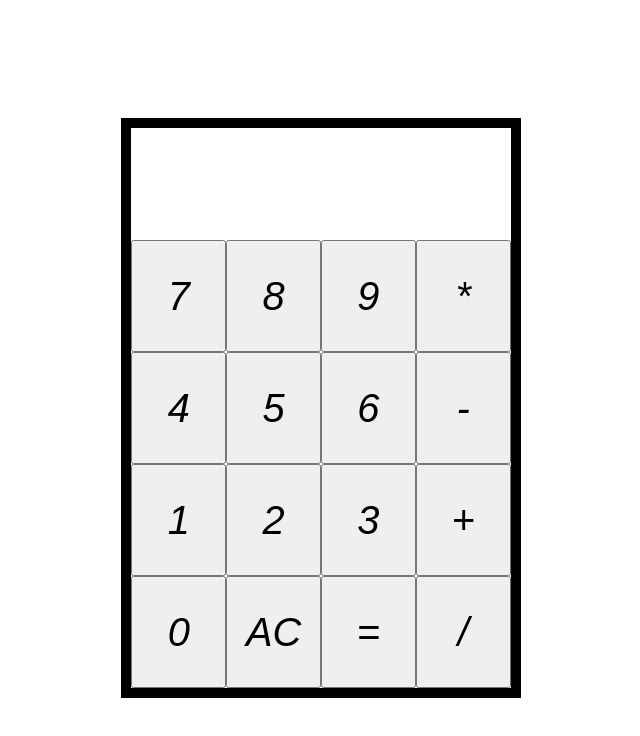
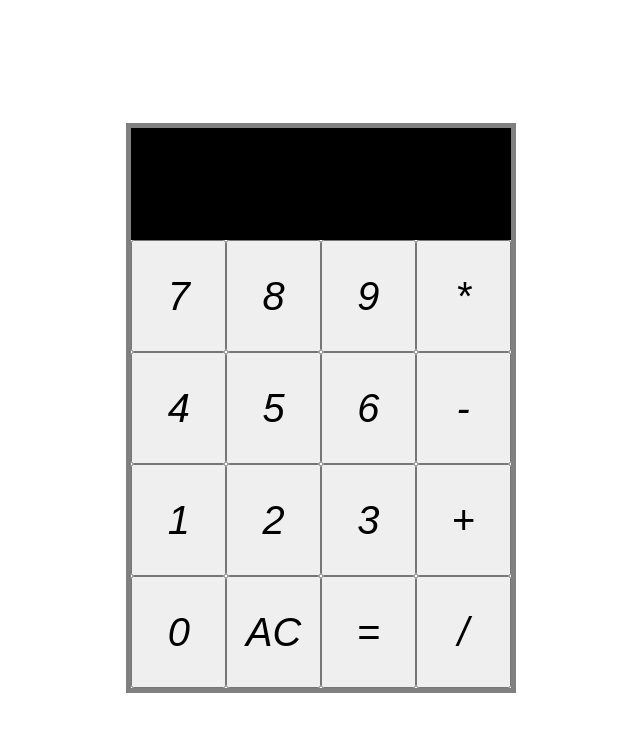
Before and after one commit to JoeySweet96/calculator, a plain HTML site: page index.html in a window 1280 px wide. Shown: the whole page, without its empty margins (319-959 px from the left). Drawn offline with Linux system fonts and the light colour scheme.

Commit message:
styled display

```diff
--- a/styles.css
+++ b/styles.css
@@ -15,7 +15,7 @@ body {
     flex-direction: column;
     height: 70%;
     width: 30%;
-    border: 10px solid black;
+    border: 5px solid gray;
 }
 
 .screen {
@@ -24,6 +24,8 @@ body {
     justify-content: end;
     align-items: end;
     font-size: 50px;
+    background-color: black;
+    color: lightgreen;
 }
 
 .buttons {
```
